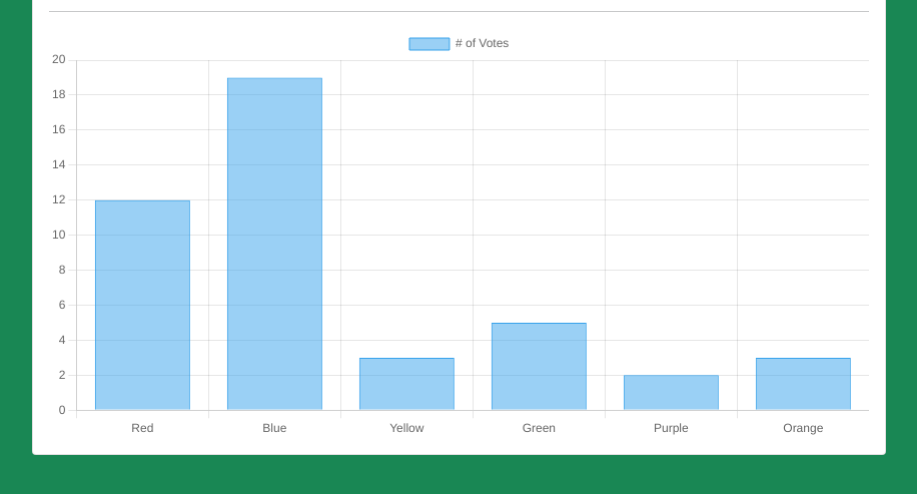
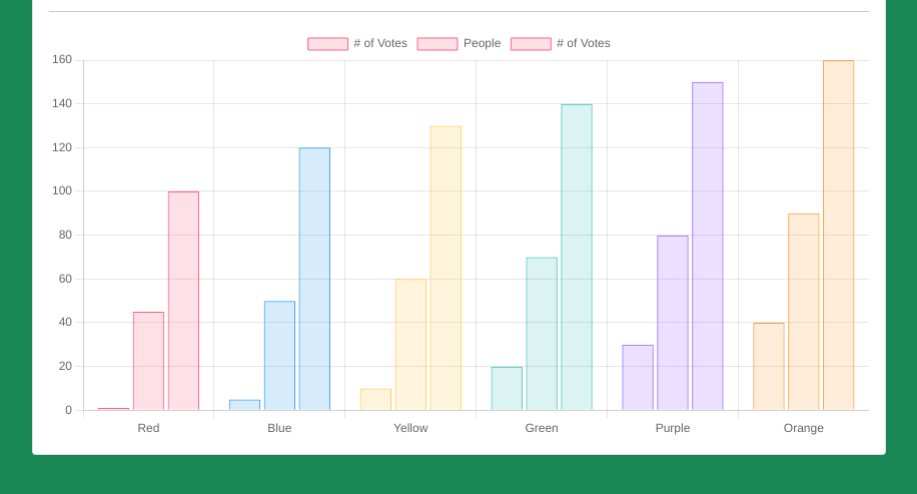
Before and after one commit to ca-kraa/Chart-JS, a website: page index.html in a window 1280 px wide. Shown: the part 118-612 px from the top of the page, without its empty margins (181-1098 px from the left). Drawn offline with nearby package versions, Linux system fonts and the light colour scheme.

Commit message:
Chart JS - Nabil Mufti

```diff
--- a/index.html
+++ b/index.html
@@ -27,16 +27,75 @@
       crossorigin="anonymous"></script>
     <script src="https://cdn.jsdelivr.net/npm/chart.js"></script>
     <script>
-      const ctx = document.getElementById("myChart");
+      const myChart = document.getElementById("myChart").getContext("2d");
 
-      new Chart(ctx, {
+      const chart = new Chart(myChart, {
         type: "bar",
         data: {
           labels: ["Red", "Blue", "Yellow", "Green", "Purple", "Orange"],
           datasets: [
             {
               label: "# of Votes",
-              data: [12, 19, 3, 5, 2, 3],
+              data: [1, 5, 10, 20, 30, 40],
+              backgroundColor: [
+                "rgba(255, 99, 132, 0.2)", // Merah
+                "rgba(54, 162, 235, 0.2)", // Biru
+                "rgba(255, 205, 86, 0.2)", // Kuning
+                "rgba(75, 192, 192, 0.2)", // Hijau
+                "rgba(153, 102, 255, 0.2)", // Ungu
+                "rgba(255, 159, 64, 0.2)", // Orange
+              ],
+              borderColor: [
+                "rgb(255, 99, 132)", // Merah
+                "rgb(54, 162, 235)", // Biru
+                "rgb(255, 205, 86)", // Kuning
+                "rgb(75, 192, 192)", // Hijau
+                "rgb(153, 102, 255)", // Ungu
+                "rgb(255, 159, 64)", // Orange
+              ],
+              borderWidth: 1,
+            },
+            {
+              label: "People",
+              data: [45, 50, 60, 70, 80, 90],
+              backgroundColor: [
+                "rgba(255, 99, 132, 0.2)", // Merah
+                "rgba(54, 162, 235, 0.2)", // Biru
+                "rgba(255, 205, 86, 0.2)", // Kuning
+                "rgba(75, 192, 192, 0.2)", // Hijau
+                "rgba(153, 102, 255, 0.2)", // Ungu
+                "rgba(255, 159, 64, 0.2)", // Orange
+              ],
+              borderColor: [
+                "rgb(255, 99, 132)", // Merah
+                "rgb(54, 162, 235)", // Biru
+                "rgb(255, 205, 86)", // Kuning
+                "rgb(75, 192, 192)", // Hijau
+                "rgb(153, 102, 255)", // Ungu
+                "rgb(255, 159, 64)", // Orange
+              ],
+              borderWidth: 1,
+            },
+            {
+              label: "# of Votes",
+              data: [100, 120, 130, 140, 150, 160],
+              backgroundColor: [
+                "rgba(255, 99, 132, 0.2)", // Merah
+                "rgba(54, 162, 235, 0.2)", // Biru
+                "rgba(255, 205, 86, 0.2)", // Kuning
+                "rgba(75, 192, 192, 0.2)", // Hijau
+                "rgba(153, 102, 255, 0.2)", // Ungu
+                "rgba(255, 159, 64, 0.2)", // Orange
+              ],
+
+              borderColor: [
+                "rgb(255, 99, 132)", // Merah
+                "rgb(54, 162, 235)", // Biru
+                "rgb(255, 205, 86)", // Kuning
+                "rgb(75, 192, 192)", // Hijau
+                "rgb(153, 102, 255)", // Ungu
+                "rgb(255, 159, 64)", // Orannge
+              ],
               borderWidth: 1,
             },
           ],
@@ -49,6 +108,27 @@
           },
         },
       });
+
+      var abc = chart.data.datasets[0].label;
+      const bordersize = chart.data.datasets[0].borderWidth;
+      const borderColor = chart.data.datasets[0].borderColor;
+      const bordergreen = chart.data.datasets[0].borderColor[1];
+      console.log(abc);
+      console.log(bordersize);
+      console.log(borderColor);
+      console.log(bordergreen);
+
+      // Purple
+      const purple = chart.data.labels[4]; // Index 4 corresponds to "Purple" label
+      console.log(purple);
+
+      // Blue
+      const bluecolor = chart.data.datasets[0].backgroundColor[1]; // Index 1 corresponds to "Blue" color
+      console.log(bluecolor);
+
+      // Number 20 From Data
+      const num20 = chart.data.datasets[0].data[3];
+      console.log(num20);
     </script>
   </body>
 </html>
```
